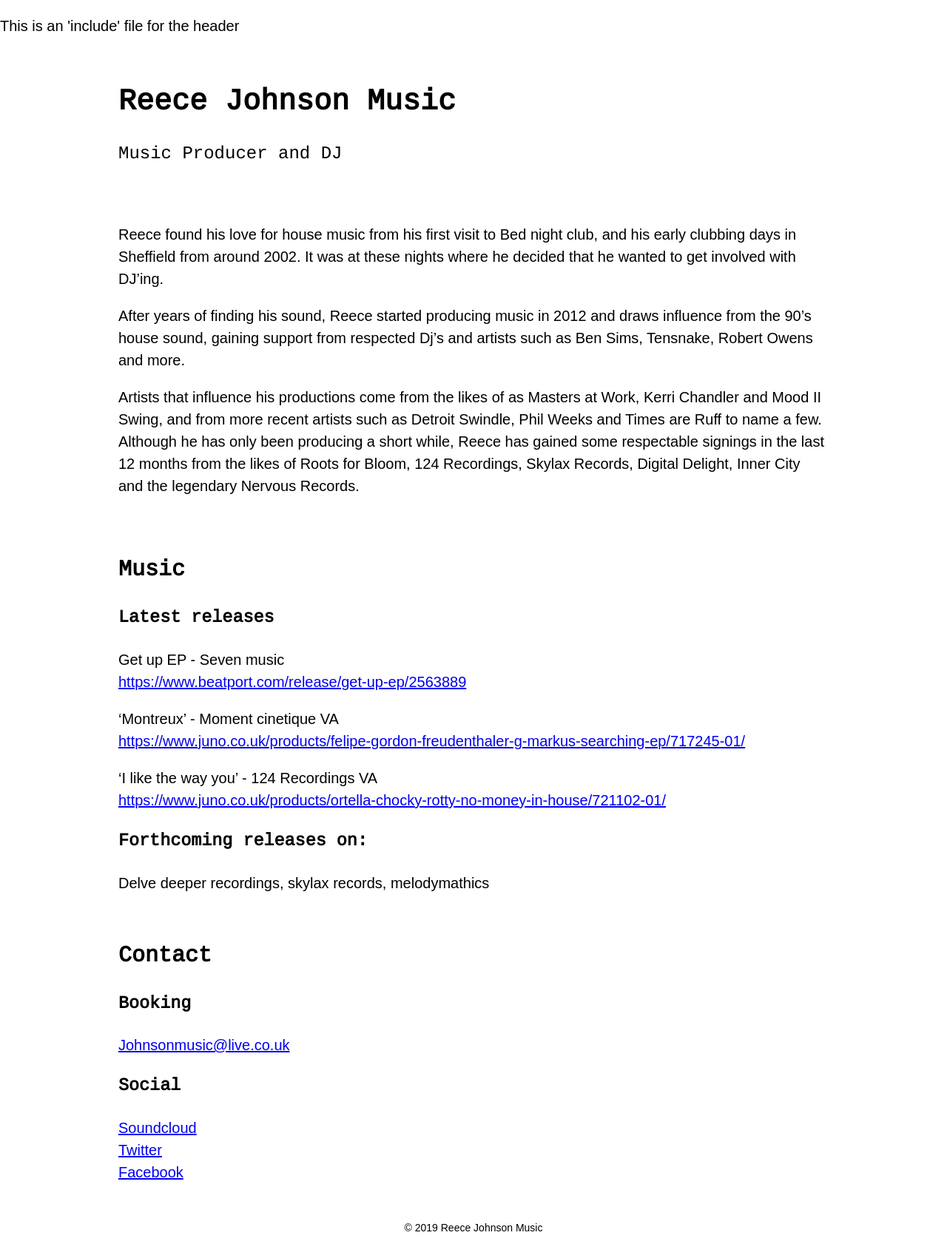
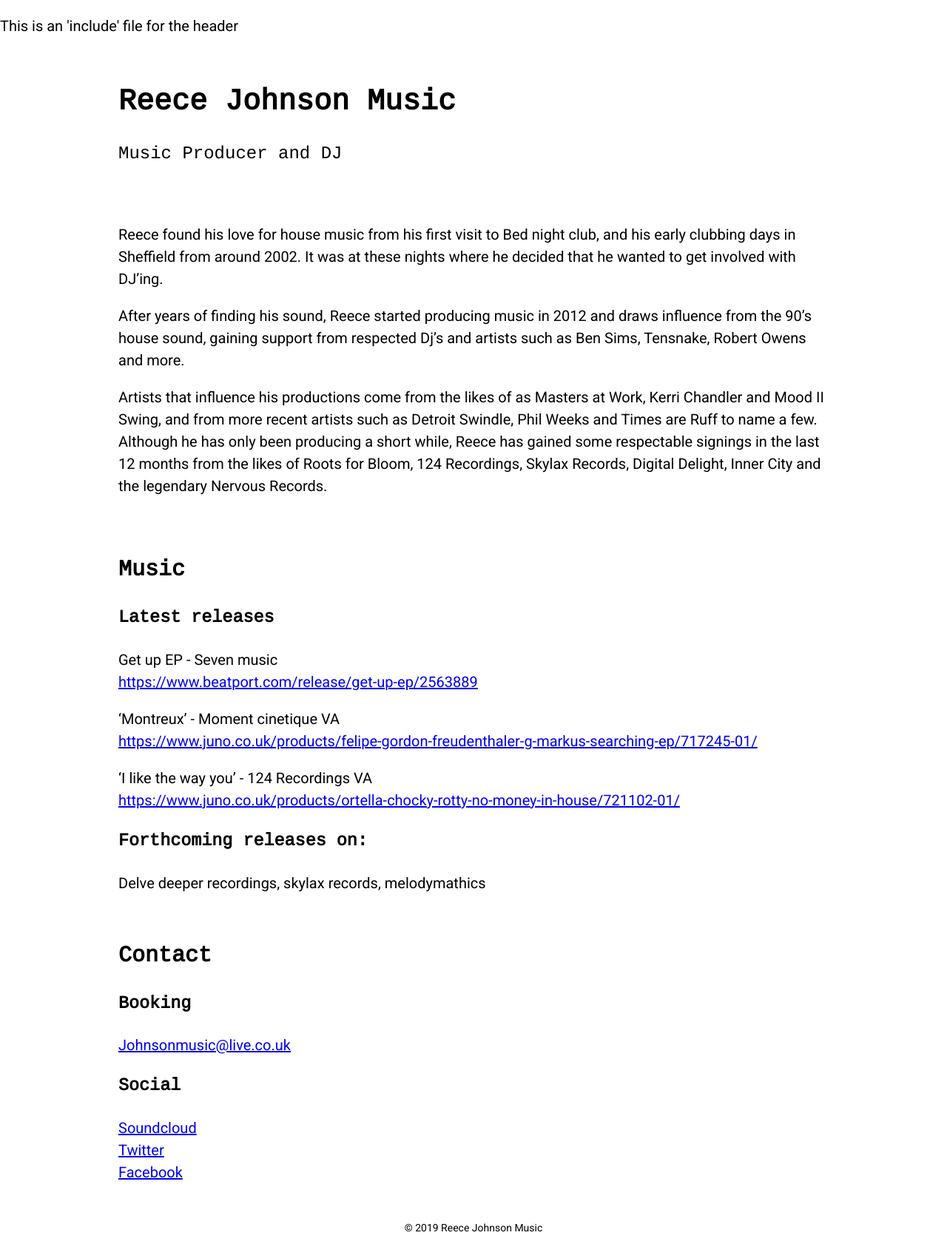
Before and after one commit to jnkly/reece-johnson, a Jekyll site: the page built from index.html, in a window 1280 px wide. Shown: the whole page at 74% size. Built offline with Jekyll 4.4.1, drawn with Linux system fonts in a browser that asks for light colours.

Commit message:
Update default.html

```diff
--- a/_layouts/default.html
+++ b/_layouts/default.html
@@ -1,7 +1,7 @@
 <!DOCTYPE html>
 <html>
 {% include head.html %}
-<body class="ma0 pa0 f4 system-sans-serif lh-copy">
+<body class="ma0 pa0 f4 roboto lh-copy">
 {% include header.html %}
 <main>
 <div class="center">
```
